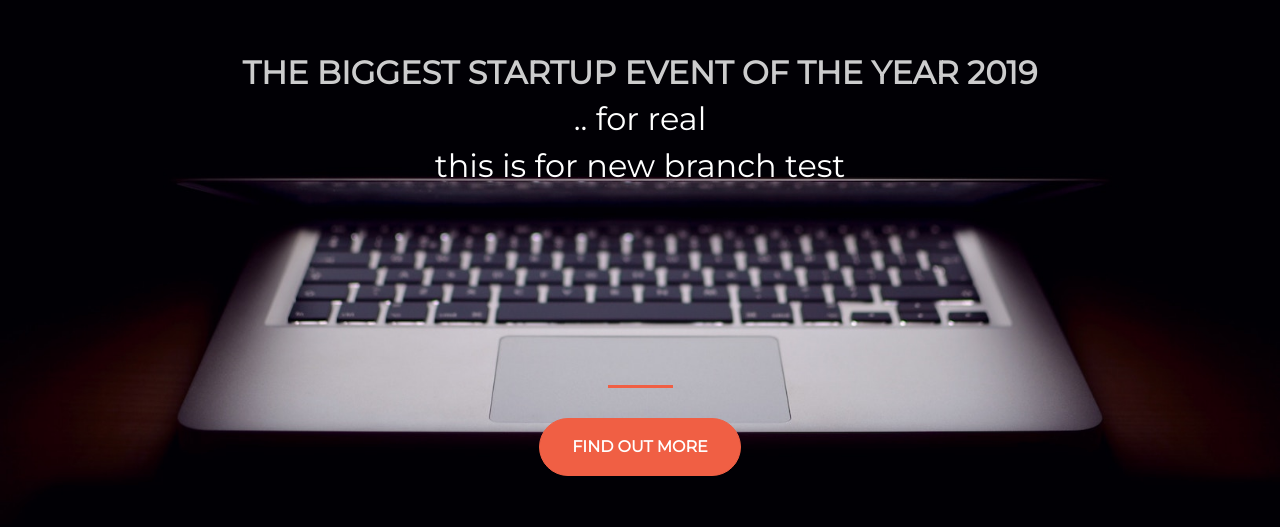
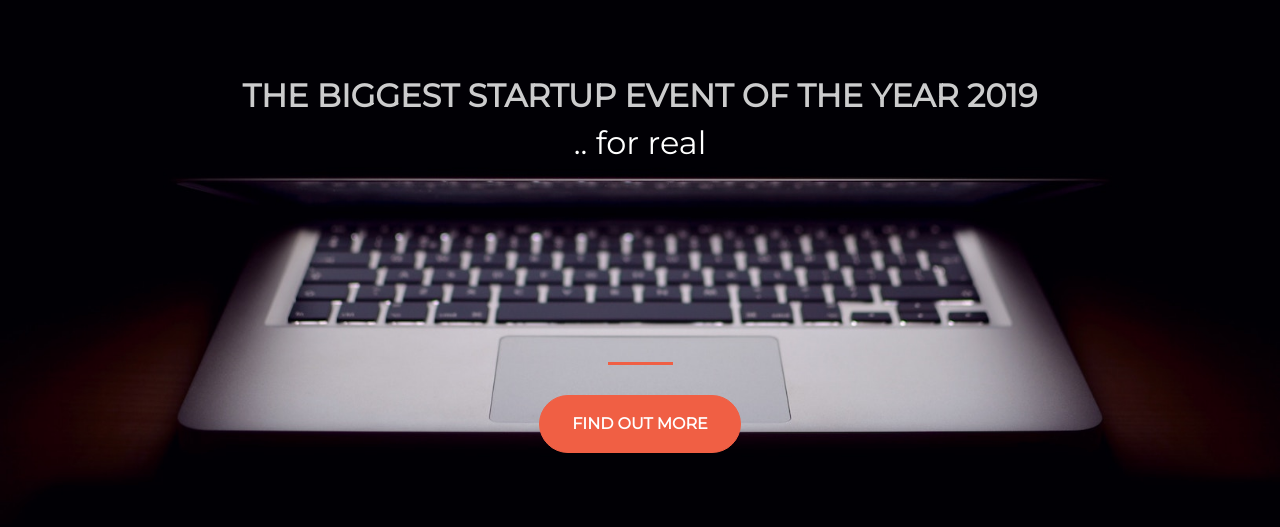
Before and after one commit to mariuspetan/web-javascript-startupLandingPage, a plain HTML site: page index.html in a window 1280 px wide. Shown: the part 135-662 px from the top of the page. Drawn offline with nearby package versions, Linux system fonts and the light colour scheme.

Commit message:
clearing branch

```diff
--- a/index.html
+++ b/index.html
@@ -24,7 +24,6 @@
               <strong>the biggest startup event of the year 2019</strong>
             </h1>
             <h1>.. for real</h1>
-            <h1>this is for new branch test</h1>
             <hr>
           </div>
           <div class="col-lg-12 my-auto">
```
